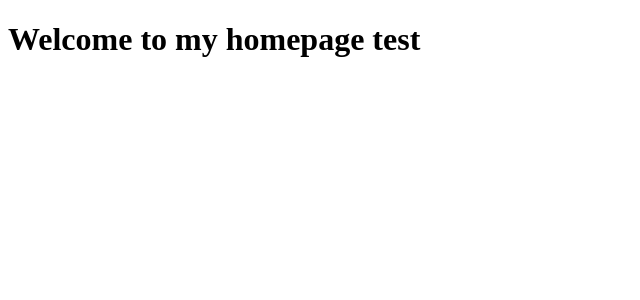
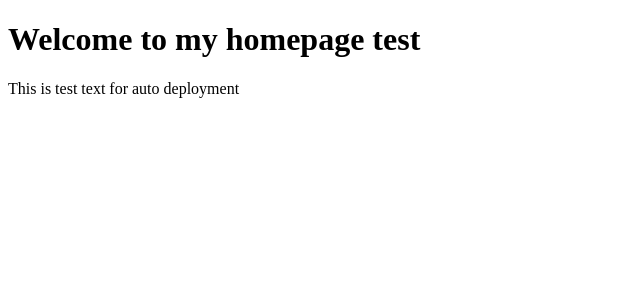
Before and after one commit to Jamie-Poeffel/homepage, a Vue app: page / in a window 1280 px wide. Shown: the top 300 px of the page, without its empty margins (0-640 px from the left). Built offline with nearby package versions, Linux system fonts and the light colour scheme.

Commit message:
Update App.vue

```diff
--- a/src/App.vue
+++ b/src/App.vue
@@ -2,6 +2,7 @@
 
 <template>
   <h1>Welcome to my homepage test</h1>
+  <p>This is test text for auto deployment</p>
 </template>
 
 <style scoped></style>
```
